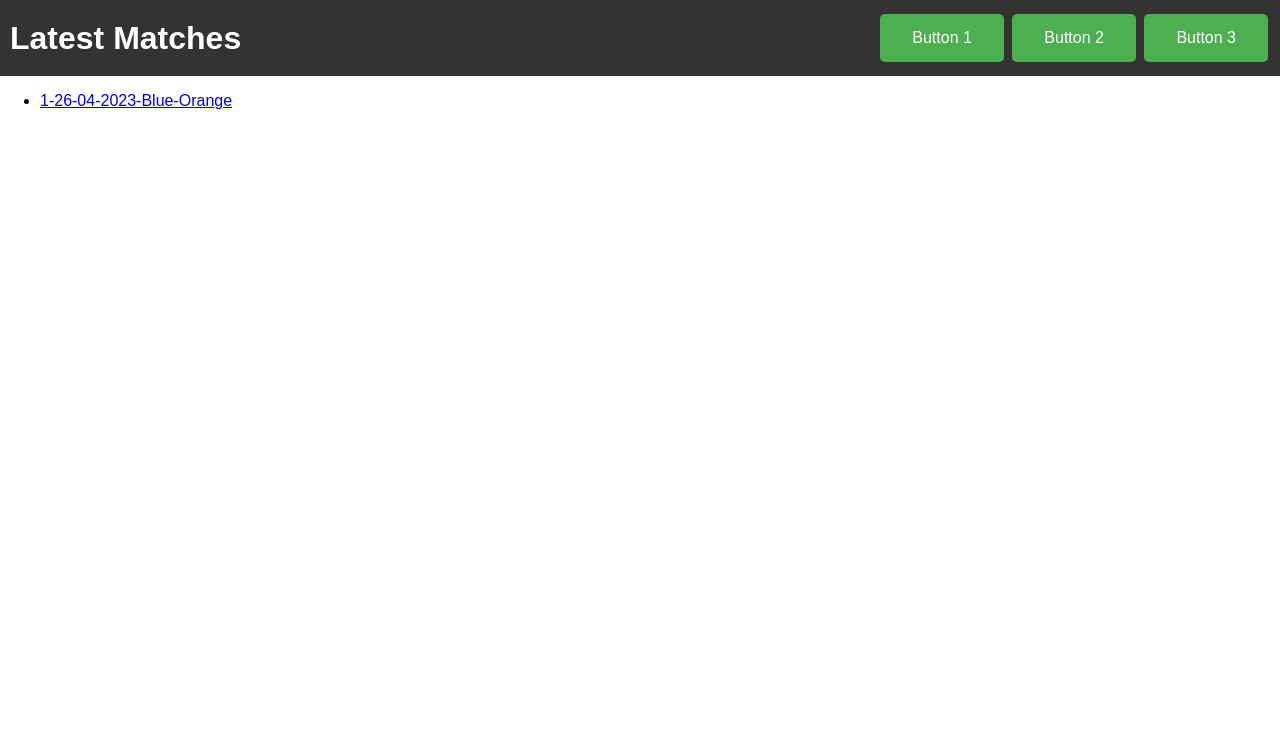
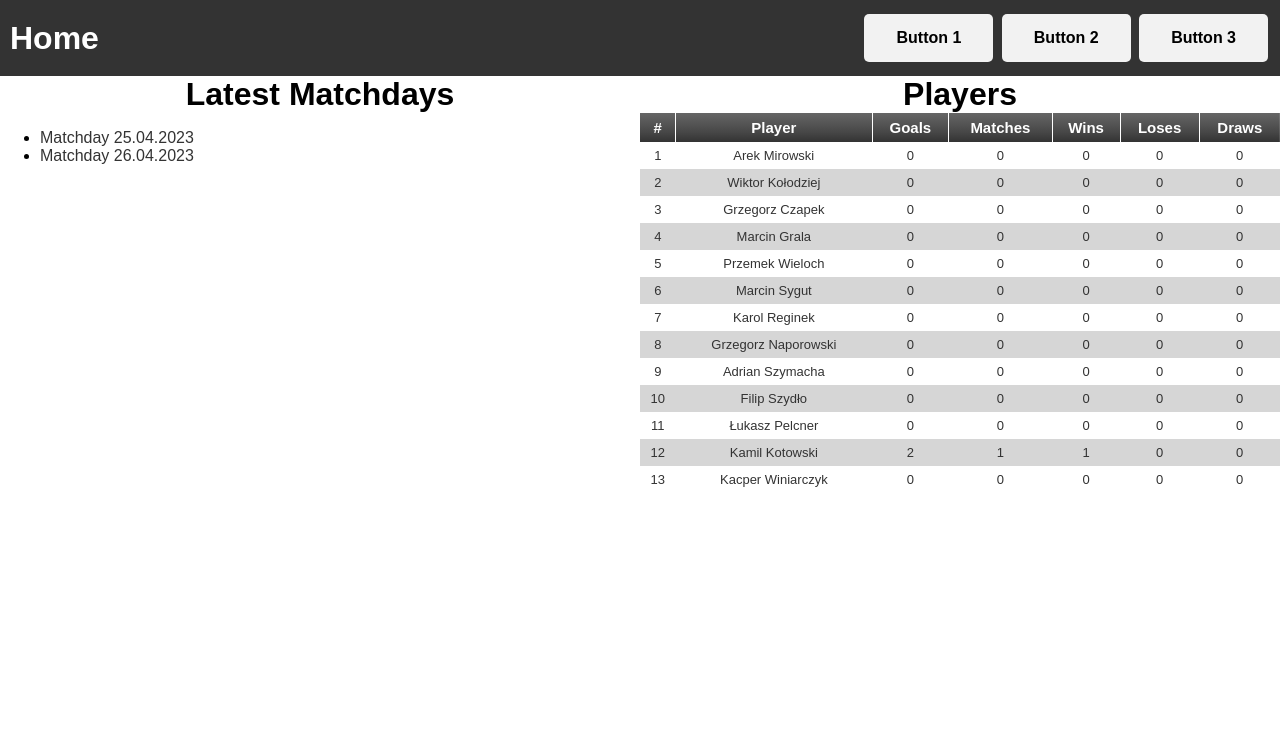
Before and after one commit to Put3k/Futsal-Stat-Track, a Django app: template mysite/stat_track/templates/stat_track/home.html in a window 1280 px wide. Shown: the top 733 px of the page. Run offline with Django 4.2, Linux system fonts and the light colour scheme; the template is opened without the code that fills it: values that come from a table or form of the project are taken from there, others are empty; data comes from the database, SQL or seed files in the repository; both versions use the stored data as it was after the commit.

Commit message:
Add Player view

```diff
--- /dev/null
+++ b/mysite/stat_track/static/stat_track/style.css
@@ -0,0 +1,96 @@
+body {
+    margin: 0;
+    padding: 0;
+    font-family: sans-serif;
+}
+header {
+    background-color: #333;
+    color: #fff;
+    padding: 10px;
+    display: flex;
+    align-items: center;
+    justify-content: space-between;
+}
+h1 {
+    margin: 0;
+}
+button {
+    background-color: #f2f2f2;
+    border: none;
+    color: rgb(0, 0, 0);
+    padding: 15px 32px;
+    text-align: center;
+    text-decoration: none;
+    display: inline-block;
+    font-size: 16px;
+    margin: 4px 2px;
+    cursor: pointer;
+    border-radius: 5px;
+    font-weight: bold
+}
+footer {
+    background-color: #f2f2f2;
+    padding: 10px;
+    text-align: center;
+    font-size: 12px;
+    position: fixed;
+    bottom: 0;
+    width: 100%;
+}
+table {
+    background-color: #ffffff;
+    width: 100%;
+    text-align: center;
+    border-collapse: collapse;
+  }
+  table td, table th {
+    padding: 6px 5px;
+  }
+  table tbody td {
+    font-size: 13px;
+    color: #333333;
+  }
+  table tr:nth-child(even) {
+    background: #d6d6d6;
+  }
+  table thead {
+    background: #333333;
+    background: -moz-linear-gradient(top, #666666 0%, #474747 66%, #333333 100%);
+    background: -webkit-linear-gradient(top, #666666 0%, #474747 66%, #333333 100%);
+    background: linear-gradient(to bottom, #666666 0%, #474747 66%, #333333 100%);
+  }
+  table thead th {
+    font-size: 15px;
+    font-weight: bold;
+    color: #FFFFFF;
+    text-align: center;
+    border-left: 1px solid #FFFFFF;
+  }
+  table thead th:first-child {
+    border-left: none;
+  }
+
+  table tfoot td {
+    font-size: 14px;
+  }
+  table tfoot .links {
+    text-align: right;
+  }
+  table tfoot .links a{
+    display: inline-block;
+    background: #1C6EA4;
+    color: #FFFFFF;
+    padding: 2px 8px;
+    border-radius: 5px;
+  }
+  .column {
+    float: left;
+    width: 50%;
+    height: 100%;
+  }
+
+  .row:after {
+    content: "";
+    display: table;
+    clear: both;
+  }
--- a/mysite/stat_track/templates/stat_track/base.html
+++ b/mysite/stat_track/templates/stat_track/base.html
@@ -1,22 +1,26 @@
-<!doctype html>
-<html lang="en">
+{% load static %}
+<!DOCTYPE html>
+<html>
+	<link rel="stylesheet" href="{% static 'stat_track/style.css' %}">
 <head>
-    <meta charset="utf-8">
-    <meta name="viewport" content="width=device-width, initial-scale=1">
+	<meta charset="UTF-8">
 	<title>{% block title %}{% endblock %}</title>
-    <link href="https://cdn.jsdelivr.net/npm/bootstrap@5.3.0-alpha3/dist/css/bootstrap.min.css" rel="stylesheet" integrity="sha384-KK94CHFLLe+nY2dmCWGMq91rCGa5gtU4mk92HdvYe+M/SXH301p5ILy+dN9+nJOZ" crossorigin="anonymous">
 </head>
-  <body style="background: whitesmoke">
-    <nav style="background: grey; padding: 50px; text-align: left; font-size:16px;">
-        <a style="color:white; margin-right:20px; text-decoration:none" href="">Home</a>
-        <a style="color:white; margin-right:20px; text-decoration:none" href="/player_search">Find Player</a>
-        <a style="color:white; margin-right:20px; text-decoration:none" href="/player_search">Find Match</a>
+<body>
+	<header>
+		<h1><a href="{% url 'home' %}" style="text-decoration:none; color:white;">Home</a></h1>
+		<nav>
+			<button>{% block button1 %}Button 1{% endblock %}</button>
+			<button>{% block button2 %}Button 2{% endblock %}</button>
+			<button>{% block button3 %}Button 3{% endblock %}</button>
 		</nav>
-    <h1>{% block header %}{% endblock %}</h1>
-
+	</header>
+	<main>
 		{% block content %}
 		{% endblock %}
-
-    <script src="https://cdn.jsdelivr.net/npm/bootstrap@5.3.0-alpha3/dist/js/bootstrap.bundle.min.js" integrity="sha384-ENjdO4Dr2bkBIFxQpeoTz1HIcje39Wm4jDKdf19U8gI4ddQ3GYNS7NTKfAdVQSZe" crossorigin="anonymous"></script>
+	</main>
+	<footer>
+		<p>{% block footer %}© 2023 Match Statistic Tracker. All rights reserved.{% endblock %}</p>
+	</footer>
 </body>
 </html>
--- a/mysite/stat_track/templates/stat_track/gpt_base.html
+++ /dev/null
@@ -1,63 +0,0 @@
-<!DOCTYPE html>
-<html>
-<head>
-	<meta charset="UTF-8">
-	<title>{% block title %}{% endblock %}</title>
-	<style>
-		body {
-			margin: 0;
-			padding: 0;
-			font-family: sans-serif;
-		}
-		header {
-			background-color: #333;
-			color: #fff;
-			padding: 10px;
-			display: flex;
-			align-items: center;
-			justify-content: space-between;
-		}
-		h1 {
-			margin: 0;
-		}
-		button {
-			background-color: #4CAF50;
-			border: none;
-			color: white;
-			padding: 15px 32px;
-			text-align: center;
-			text-decoration: none;
-			display: inline-block;
-			font-size: 16px;
-			margin: 4px 2px;
-			cursor: pointer;
-			border-radius: 5px;
-		}
-		footer {
-			background-color: #f2f2f2;
-			padding: 10px;
-			text-align: center;
-			font-size: 12px;
-			position: fixed;
-			bottom: 0;
-			width: 100%;
-		}
-	</style>
-</head>
-<body>
-	<header>
-		<h1>{% block header %}{% endblock %}</h1>
-		<div>
-			<button>{% block button1 %}Button 1{% endblock %}</button>
-			<button>{% block button2 %}Button 2{% endblock %}</button>
-			<button>{% block button3 %}Button 3{% endblock %}</button>
-		</div>
-	</header>
-	<main>
-		{% block content %}{% endblock %}
-	</main>
-	<footer>
-		<p>{% block footer %}© 2023 Match Statistic Tracker. All rights reserved.{% endblock %}</p>
-	</footer>
-</body>
-</html>
--- a/mysite/stat_track/templates/stat_track/home.html
+++ b/mysite/stat_track/templates/stat_track/home.html
@@ -1,16 +1,50 @@
-{% extends "./gpt_base.html" %}
+{% extends "./base.html" %}
+{% load static %}
 
 {% block title %} Home {% endblock %}
 
 {% if latest_match_list %}
-    {% block header %}Latest Matches{% endblock %}
     {% block content %}
-    <ul>
-        {% for match in latest_match_list %}
-            <li><a href="/match/{{ match.id }}">{{ match }}</a></li>
-        {% endfor %}
-    </ul>
+        <div class="row">
+            <div class="column">
+                <h1 style="text-align:center;">Latest Matchdays</h1>
+                <ul>
+                    {% for matchday in latest_match_day_list %}
+                        <li><a href='/matchday/{{ matchday.id }}' style="text-decoration:none; color:#333333">{{ matchday }}</a></li>
+                    {% endfor %}
+                </ul>
+            </div>
+            <div class="column">
+                <h1 style="text-align:center;">Players</h1>
+                <table>
+                    <thead>
+                        <tr>
+                            <th>#</th>
+                            <th>Player</th>
+                            <th>Goals</th>
+                            <th>Matches</th>
+                            <th>Wins</th>
+                            <th>Loses</th>
+                            <th>Draws</th>
+                        </tr>
+                    </thead>
+                    <tbody>
+                        {% for player in players_list %}
+                        <tr>
+                            <td>{{ forloop.counter }}</td>
+                            <td><a href='player/{{ player.id }}' style="text-decoration:none; color:#333333">{{ player }}</a></td>
+                            <td>{{ player.get_player_goals }}</td>
+                            <td>{{ player.get_player_matches_played }}</td>
+                            <td>{{ player.get_player_wins }}</td>
+                            <td>{{ player.get_player_loses }}</td>
+                            <td>{{ player.get_player_draws }}</td>
+                        </tr>
+                        {% endfor %}
+                    </tbody>
+                </table>
+            </div>
+        </div>
     {% endblock %}
 {% else %}
-    <p>No matches are available.</p>
+    <p>No matchdays are available.</p>
 {% endif %}
--- a/mysite/stat_track/templates/stat_track/match.html
+++ /dev/null
@@ -1 +0,0 @@
-{% extends "./gpt_base.html" %}
--- a/mysite/stat_track/urls.py
+++ b/mysite/stat_track/urls.py
@@ -6,5 +6,5 @@ urlpatterns = [
     path("", views.home, name="home"),
     path("moderator", views.moderator_panel, name="moderator_panel"),
     path('player/<int:player_id>/', views.player_stats, name="player_stats"),
-    path('match/<int:match_id>/', views.match_stats, name="match_stats"),
+    path('matchday/<int:matchday_id>/', views.matchday, name="matchday"),
 ]
```
Also changed, not shown: mysite/mysite/settings.py (+5 -3 lines), mysite/stat_track/templates/stat_track/matchday.html (added, +28 -0 lines), mysite/stat_track/templates/stat_track/player.html (+17 -1 lines), mysite/stat_track/views.py (+10 -6 lines), mysite/db.sqlite3, mysite/stat_track/static/stat_track/images/icon.png (deleted). Lines whose indentation alone changed are shown as unchanged.
